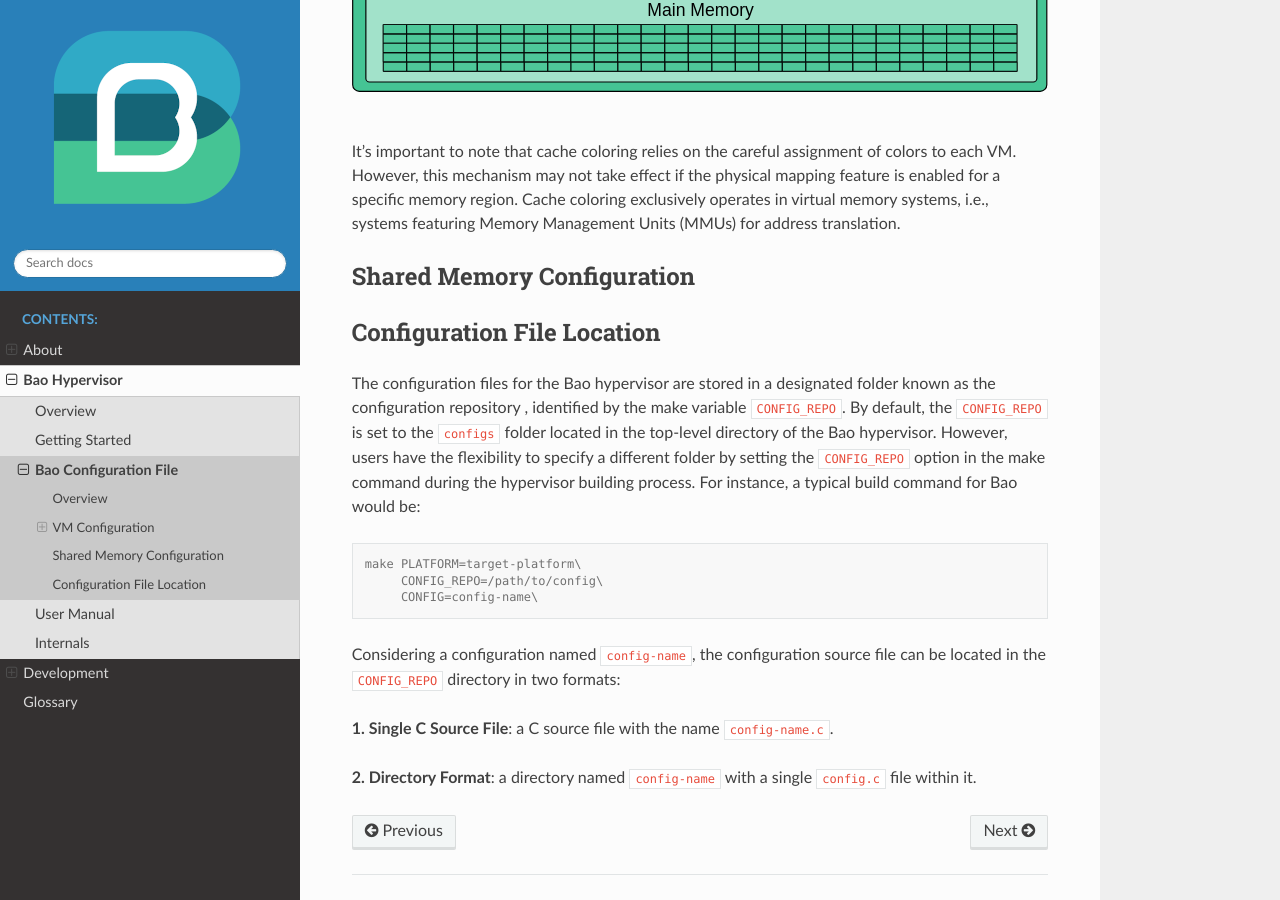
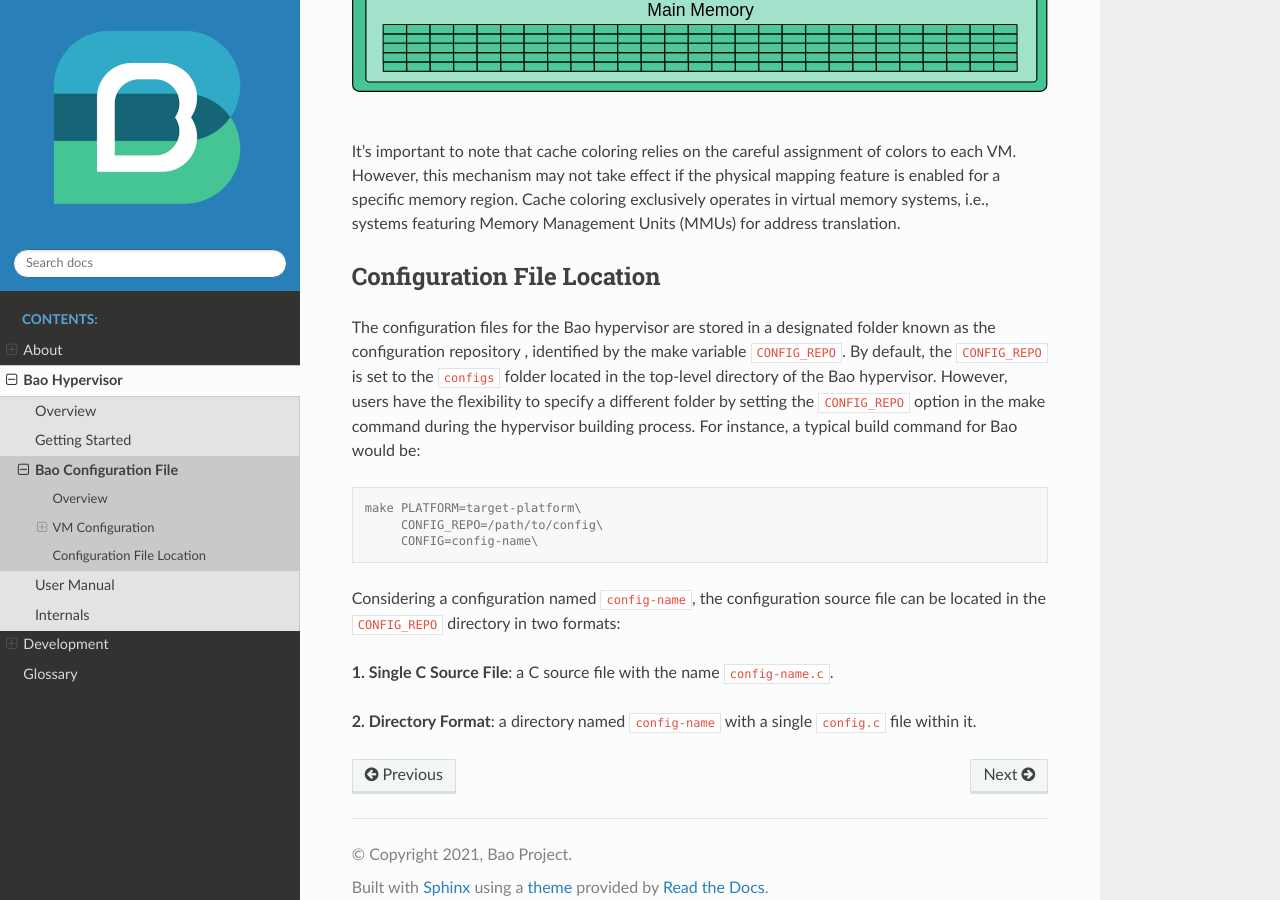
Before and after one commit to bao-project/bao-docs, a Sphinx documentation site: the page built from source/bao_hyp/config.rst, in a window 1280 px wide and 900 px high, scrolled down 11123 px. Built offline with Sphinx 7.4.7 and the Read the Docs theme 2.0.0, drawn with Linux system fonts in a browser that asks for light colours.

Commit message:
fix(doc): remove empty subsection
Signed-off-by: Diogo Costa <diogoandreveigacosta@gmail.com>

```diff
--- a/source/bao_hyp/config.rst
+++ b/source/bao_hyp/config.rst
@@ -528,9 +528,6 @@
 specific memory region. Cache coloring exclusively operates in virtual memory systems, i.e.,
 systems featuring Memory Management Units (MMUs) for address translation.
 
-Shared Memory Configuration
----------------------------
-
 Configuration File Location
 ---------------------------
 
```
